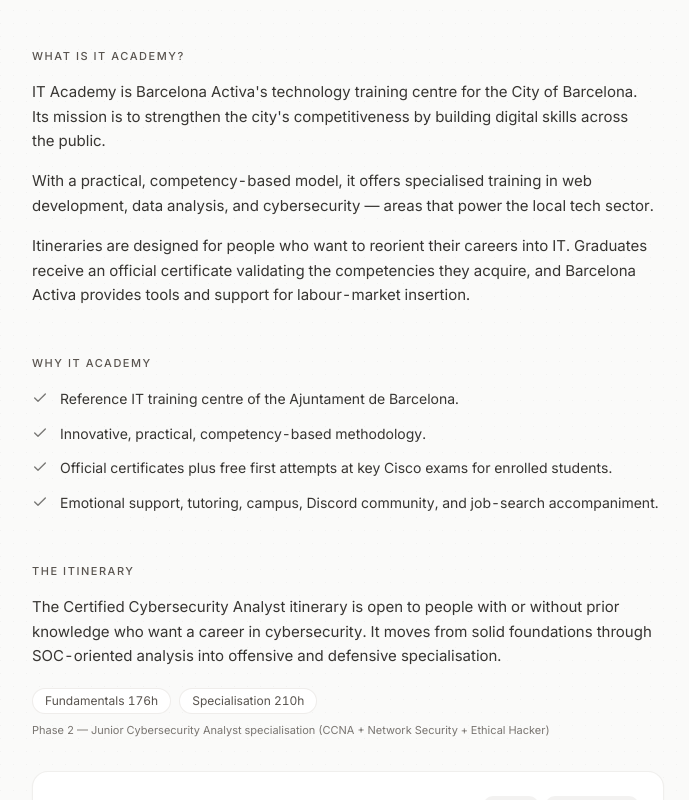
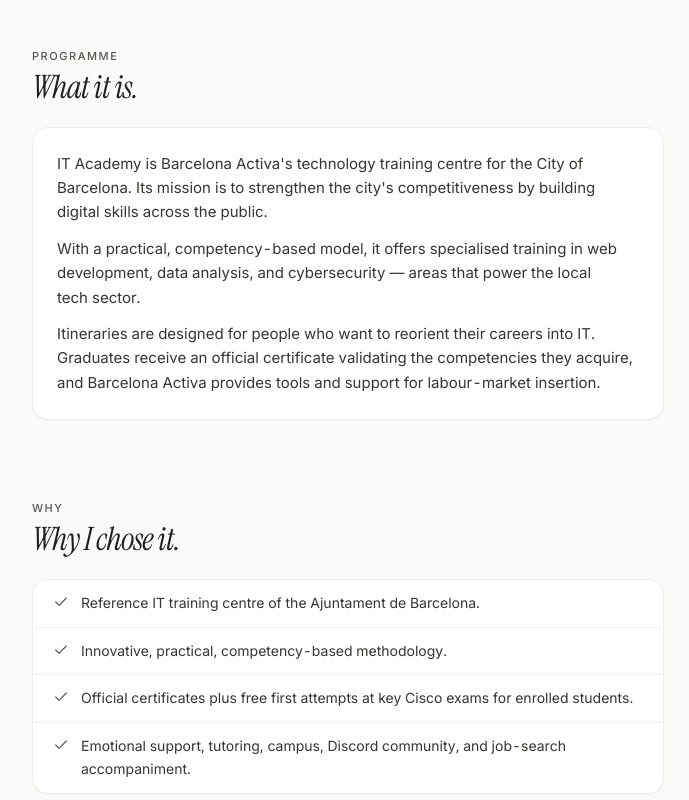
Before and after one commit to mykolavoronin/portfolio, a React (Vite) app: page /education/it-academy in a window 1280 px wide. Shown: the part 620-1420 px from the top of the page, without its empty margins (292-981 px from the left). Built offline with nearby package versions, Linux system fonts and the light colour scheme; the HTML template or start-up script is replaced by a standard one.

Commit message:
Tighten the IT Academy education page.
The page is now a real route. Keep the same story with quieter surfaces and links that match the rest of the site.

```diff
--- a/src/pages/ItAcademyPage.tsx
+++ b/src/pages/ItAcademyPage.tsx
@@ -1,18 +1,11 @@
 import { Link } from "react-router-dom";
 import { ArrowLeft, ArrowUpRight, Check, MapPin } from "lucide-react";
 import { Seo } from "@/components/Seo";
-import { PageEnter, Reveal, Stagger, RevealItem } from "@/components/Motion";
+import { PageEnter, Reveal, Stagger, RevealItem, StoryHeading } from "@/components/Motion";
 import itAcademyIcon from "@/assets/brands/it-academy.png";
 import { itAcademy } from "@/data/itAcademy";
 import { site } from "@/data/site";
-
-function SectionLabel({ children }: { children: React.ReactNode }) {
-  return (
-    <h2 className="text-[11px] font-medium uppercase tracking-[0.14em] text-muted-foreground mb-4">
-      {children}
-    </h2>
-  );
-}
+import { Button } from "@/components/ui/button";
 
 export default function ItAcademyPage() {
   const a = itAcademy;
@@ -108,33 +101,36 @@
           <p className="mt-3 text-[11px] text-muted-foreground/80 leading-relaxed">{a.statsNote}</p>
         </Reveal>
 
-        {/* What is IT Academy */}
-        <Reveal className="mb-12">
-          <SectionLabel>What is IT Academy?</SectionLabel>
-          <div className="mt-4 space-y-4 text-sm sm:text-[15px] text-foreground/90 leading-relaxed">
+        <Reveal className="mb-16 sm:mb-20">
+          <StoryHeading tag="Programme" className="story-head-static">
+            What it is.
+          </StoryHeading>
+          <div className="surface p-5 sm:p-6 space-y-3 text-sm sm:text-[15px] text-foreground/90 leading-relaxed">
             {a.about.map((p) => (
               <p key={p}>{p}</p>
             ))}
           </div>
         </Reveal>
 
-        {/* Why */}
-        <Reveal className="mb-12">
-          <SectionLabel>Why IT Academy</SectionLabel>
-          <ul className="mt-4 space-y-3">
+        <Reveal className="mb-16 sm:mb-20">
+          <StoryHeading tag="Why" className="story-head-static">
+            Why I chose it.
+          </StoryHeading>
+          <ul className="surface divide-y divide-border/50 overflow-hidden">
             {a.why.map((item) => (
-              <li key={item} className="flex gap-3 text-sm text-foreground/90 leading-relaxed">
-                <Check className="h-4 w-4 text-foreground/60 shrink-0 mt-0.5" strokeWidth={2} />
+              <li key={item} className="flex gap-3 px-4 sm:px-5 py-3 text-sm text-foreground/90 leading-relaxed">
+                <Check className="h-4 w-4 text-muted-foreground shrink-0 mt-0.5" strokeWidth={1.75} />
                 <span>{item}</span>
               </li>
             ))}
           </ul>
         </Reveal>
 
-        {/* Itinerary intro */}
         <Reveal className="mb-8">
-          <SectionLabel>The itinerary</SectionLabel>
-          <p className="mt-4 text-sm sm:text-[15px] text-foreground/90 leading-relaxed">{a.programIntro}</p>
+          <StoryHeading tag="Itinerary" className="story-head-static">
+            How it unfolds.
+          </StoryHeading>
+          <p className="text-sm sm:text-[15px] text-foreground/90 leading-relaxed">{a.programIntro}</p>
           <div className="mt-5 flex flex-wrap gap-2">
             <span className="rounded-full border border-border/70 bg-card px-3 py-1 text-xs text-muted-foreground">
               Fundamentals {a.phaseTotals.fundamentals}
@@ -210,10 +206,12 @@
         </Stagger>
 
         {/* Competencies + careers */}
-        <div className="grid grid-cols-1 sm:grid-cols-2 gap-8 sm:gap-10 mb-12">
+        <div className="grid grid-cols-1 sm:grid-cols-2 gap-10 sm:gap-12 mb-16 sm:mb-20">
           <Reveal>
-            <SectionLabel>Competencies</SectionLabel>
-            <ul className="mt-4 space-y-2.5">
+            <StoryHeading tag="Competencies" className="story-head-static">
+              What I take from it.
+            </StoryHeading>
+            <ul className="space-y-2.5">
               {a.competencies.map((c) => (
                 <li key={c} className="flex gap-2.5 text-sm text-foreground/90 leading-relaxed">
                   <span
@@ -226,8 +224,10 @@
             </ul>
           </Reveal>
           <Reveal>
-            <SectionLabel>Career outcomes</SectionLabel>
-            <ul className="mt-4 space-y-2.5">
+            <StoryHeading tag="Outcomes" className="story-head-static">
+              Where it leads.
+            </StoryHeading>
+            <ul className="space-y-2.5">
               {a.careers.map((c) => (
                 <li key={c} className="flex gap-2.5 text-sm text-foreground/90 leading-relaxed">
                   <span
@@ -242,8 +242,10 @@
         </div>
 
         {/* Support */}
-        <Reveal className="mb-12">
-          <SectionLabel>Student accompaniment</SectionLabel>
+        <Reveal className="mb-16 sm:mb-20">
+          <StoryHeading tag="Support" className="story-head-static">
+            Who walks with you.
+          </StoryHeading>
           <Stagger className="mt-4 grid grid-cols-1 sm:grid-cols-2 gap-2.5 sm:gap-3" fast>
             {a.support.map((s) => (
               <RevealItem key={s.title}>
@@ -266,24 +268,18 @@
               </p>
             </div>
             <div className="flex flex-wrap gap-2 shrink-0">
-              <a
-                href={a.href}
-                target="_blank"
-                rel="noopener noreferrer"
-                className="inline-flex items-center justify-center gap-1.5 rounded-full bg-foreground text-background px-4 py-2 text-xs font-medium hover:opacity-90 transition-opacity min-h-10"
-              >
+              <Button asChild>
+                <a href={a.href} target="_blank" rel="noopener noreferrer">
                   Cibernarium
                   <ArrowUpRight className="h-3.5 w-3.5" />
                 </a>
-              <a
-                href={a.academyHref}
-                target="_blank"
-                rel="noopener noreferrer"
-                className="inline-flex items-center justify-center gap-1.5 rounded-full border border-border/70 bg-background px-4 py-2 text-xs font-medium text-foreground hover:bg-muted/50 transition-colors min-h-10"
-              >
+              </Button>
+              <Button variant="outline" asChild>
+                <a href={a.academyHref} target="_blank" rel="noopener noreferrer">
                   Barcelona Activa
                   <ArrowUpRight className="h-3.5 w-3.5" />
                 </a>
+              </Button>
             </div>
           </div>
         </Reveal>
```
Lines whose indentation alone changed are shown as unchanged.
